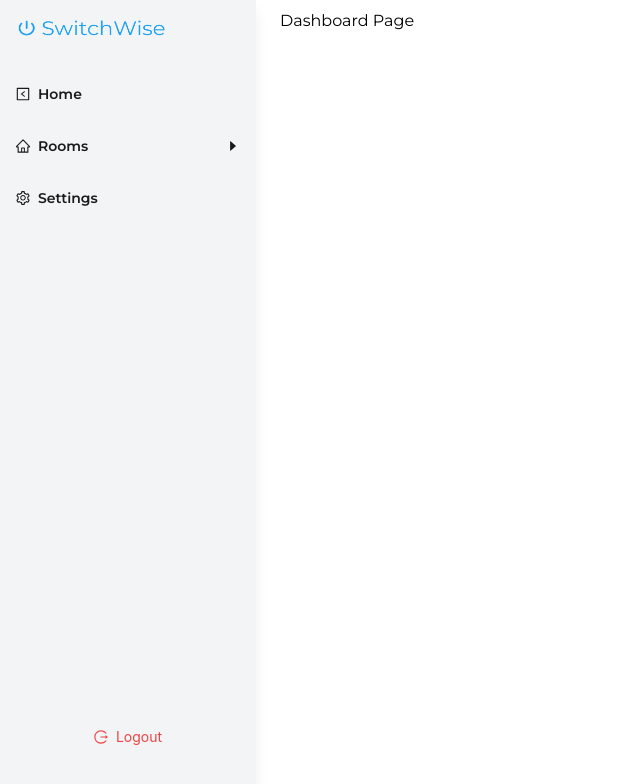
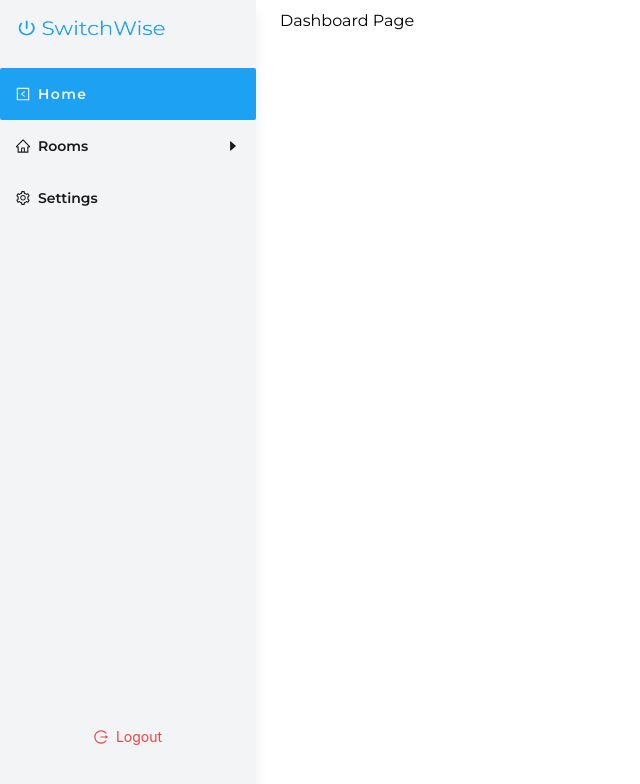
Before and after one commit to Onyx1709/switchwise, a React (Vite) app: page /dashboard in a window 1280 px wide. Shown: the top 784 px of the page, without its empty margins (0-640 px from the left). Built offline with nearby package versions, Linux system fonts and the light colour scheme.

Commit message:
Added room detail skeleton

```diff
--- a/src/config/routes.js
+++ b/src/config/routes.js
@@ -8,6 +8,8 @@ export const REGISTER_PAGE = '/account/register';
 
 // Dashboard
 export const DASHBOARD_PAGE = '/dashboard/';
+export const ROOM_PAGE = (id) => '/dashboard/rooms/' + id + '/';
+export const SETTINGS_PAGE = '/dashboard/settings/';
 
 const routes = {
 	// Auth
@@ -19,6 +21,8 @@ const routes = {
 
 	// Dashboard
 	DASHBOARD_PAGE,
+	SETTINGS_PAGE,
+	ROOM_PAGE,
 };
 
 export default routes;
--- /dev/null
+++ b/src/containers/dashboard/room-detail.jsx
@@ -0,0 +1,9 @@
+import { useParams } from 'react-router-dom';
+
+function RoomDetail() {
+	const { id } = useParams();
+
+	return <div>Detail Page ROOM ID {id}</div>;
+}
+
+export default RoomDetail;
--- /dev/null
+++ b/src/containers/dashboard/settings.jsx
@@ -0,0 +1,5 @@
+function Settings() {
+	return <div>Settings Page</div>;
+}
+
+export default Settings;
--- a/src/layout/sidebar.jsx
+++ b/src/layout/sidebar.jsx
@@ -11,7 +11,7 @@ import {
 } from '@ant-design/icons';
 import { Button } from 'antd';
 import React from 'react';
-import { Link } from 'react-router-dom';
+import { Link, useMatch } from 'react-router-dom';
 
 import routes from '../config/routes';
 
@@ -24,20 +24,16 @@ const inactiveLinkClasses =
 
 const DefaultIcon = () => <></>;
 
-// eslint-disable-next-line react/prop-types
-function SimpleLink({
-	href = '#',
-	icon: Icon = DefaultIcon,
-	isActive,
-	onClick,
-	title,
-}) {
+function SimpleLink({ href = '#', icon: Icon = DefaultIcon, onClick, title }) {
+	const value = useMatch(href);
+	const isActive = React.useMemo(() => value !== null, [value]);
+
 	return (
 		<Link
 			className={`${
-				isActive === 0 ? activeLinkClasses : inactiveLinkClasses
+				isActive ? activeLinkClasses : inactiveLinkClasses
 			} cursor-pointer flex font-semibold items-center no-underline p-4 rounded-sm text-sm`}
-			href={href}
+			to={href}
 			onClick={onClick}
 		>
 			<span className="mr-2">
@@ -48,7 +44,6 @@ function SimpleLink({
 	);
 }
 
-// eslint-disable-next-line react/prop-types
 function ListLink({ icon: Icon, onClick, links, title }) {
 	const [visible, setVisible] = React.useState(false);
 
@@ -81,7 +76,6 @@ function ListLink({ icon: Icon, onClick, links, title }) {
 					visible ? 'block opacity-100 visible' : 'hidden invisible opacity-0'
 				} duration-500 px-3 transform transition-all`}
 			>
-				{/* eslint-disable-next-line react/prop-types */}
 				{links.map(({ href, title }, index) => {
 					const activeLinkClasses =
 						'bg-primary-50 text-primary-500 tracking-widest';
@@ -93,7 +87,7 @@ function ListLink({ icon: Icon, onClick, links, title }) {
 							className={`${
 								isActive === 0 ? activeLinkClasses : inactiveLinkClasses
 							} cursor-pointer flex font-semibold items-center no-underline px-6 py-3 rounded-sm text-sm`}
-							href={href}
+							to={href}
 							onClick={onClick}
 						>
 							<span className="">{title}</span>
@@ -119,8 +113,20 @@ const Sidebar = ({ setVisible, visible }, ref) => {
 				title: 'Rooms',
 				links: [
 					{
-						title: 'ROOM 1',
-						href: routes.SETTINGS_PAGE,
+						title: 'Living Room',
+						href: routes.ROOM_PAGE('living-room'),
+					},
+					{
+						title: 'Bedroom 1',
+						href: routes.ROOM_PAGE('bedroom-1'),
+					},
+					{
+						title: 'Bedroom 2',
+						href: routes.ROOM_PAGE('bedroom-2'),
+					},
+					{
+						title: 'Others',
+						href: routes.ROOM_PAGE('others'),
 					},
 				],
 			},
@@ -170,7 +176,6 @@ const Sidebar = ({ setVisible, visible }, ref) => {
 				</div>
 				<div className="mt-3">
 					{links.map((props, index) => {
-						// eslint-disable-next-line react/prop-types
 						return props.links ? (
 							<ListLink key={index} {...props} />
 						) : (
--- /dev/null
+++ b/src/pages/dashboard/rooms/detail.jsx
@@ -0,0 +1,7 @@
+import RoomDetail from '../../../containers/dashboard/room-detail';
+
+function Page() {
+	return <RoomDetail />;
+}
+
+export default Page;
--- /dev/null
+++ b/src/pages/dashboard/settings.jsx
@@ -0,0 +1,7 @@
+import Settings from '../../containers/dashboard/settings';
+
+function Page() {
+	return <Settings />;
+}
+
+export default Page;
```
Also changed, not shown: src/routes.jsx (+10 -0 lines).
